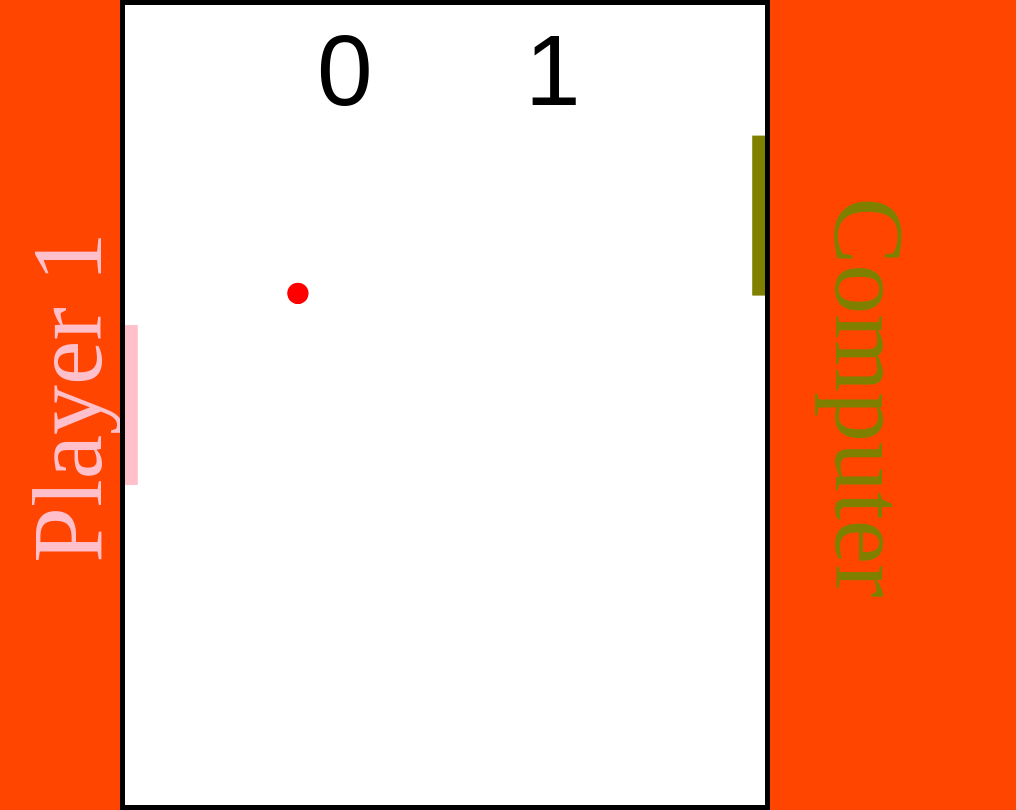
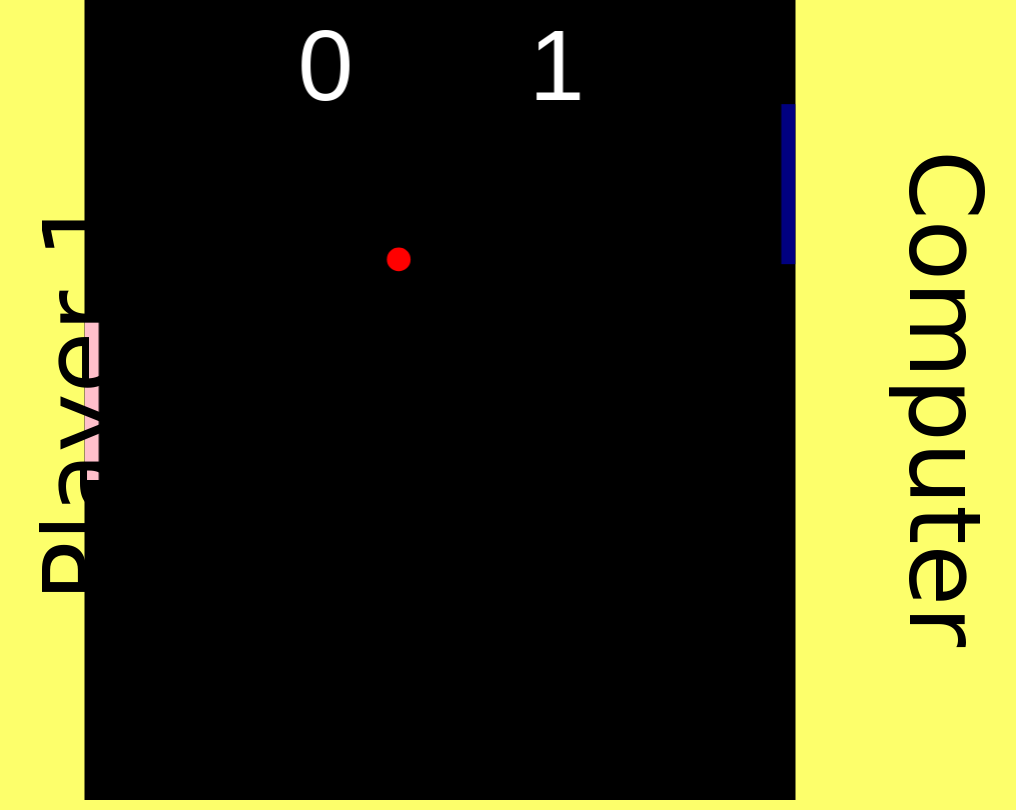
Before and after one commit to 1611Aryan/pong-ping.github.io, a plain HTML site: page index.html in a window 1280 px wide. Shown: the whole page, without its empty margins (200-1216 px from the left). Drawn offline with Linux system fonts and the light colour scheme; a web font is replaced by a local one.

Commit message:
color change

```diff
--- a/CSS/design.css
+++ b/CSS/design.css
@@ -1,42 +1,49 @@
 @charset "utf-8";
+
 /* CSS Document */
-html{
-    font-size:62.5%;
+html {
+    font-size: 62.5%;
 }
-body{
-    margin:0px;
-    padding:0;
-    overflow:hidden;
-    background-color:orangered;
+
+body {
+    margin: 0px;
+    padding: 0;
+    overflow: hidden;
+    background-color:#fdff6b;
+    font-family: 'Ranchers', cursive;
 }
-canvas{
-    background-color:#ffffff;
-    position:absolute;
-    left:25%;
-    border:5px solid  #000000;
+
+canvas {
+    background-color: #000000;
+    position: absolute;
+    left: 50%;
+    transform: translateX(-50%);
+}
+
+#wrapper {
+    position: absolute;
+    left: 10%;
+}
+
+p {
+    display: inline-block;
+    color: black;
+    font-size: 10rem;
+    position: relative;
+    top: 30%;
 
 }
-#wrapper{
-    position:absolute;
-    left:10%;
+
+#left {
+    position: absolute;
+    -webkit-transform: rotate(270deg);
+    transform: rotate(270deg);
+    left: 6%;
 }
-p{
-    display:inline-block;
-    color:white;
-    font-size:10rem;
-    position:relative;
-    top:30%;
 
-}
-#left{
-    position:absolute;
-    -webkit-transform:rotate(270deg);
-    transform: rotate(270deg);
-    left:8%;
-}
-#right{
-    position:absolute;
-    left:68%;
-    -webkit-transform:rotate(90deg);
+#right {
+    position: absolute;
+    left: 70%;
+    -webkit-transform: rotate(90deg);
     transform: rotate(90deg);
 }
--- a/JS/logic.js
+++ b/JS/logic.js
@@ -1,7 +1,7 @@
 // JavaScript Document
 const canvas = document.querySelector('canvas');
 const c = canvas.getContext('2d');
-canvas.width = window.innerWidth / 2;
+canvas.width = window.innerWidth / 1.8;
 canvas.height = window.innerHeight / 1;
 const pi = Math.PI
 let mouse = {
@@ -29,7 +29,7 @@ window.addEventListener('mousemove', function (event) {
 function random() {
   return ((Math.random() - 0.5) * 12);
 }
-//Objects
+//////////////////////////////////////Objects
 const user1 = {
   x: 0,
   y: 0,
@@ -46,21 +46,21 @@ const user2 = {
   z: 0,
   height: canvas.height / 5,
   width: canvas.width / 50,
-  color: 'olive',
+  color: 'navy',
   level: 0.05
 };
 
 
 let orb = {
   x: canvas.width / 2,
-  y: canvas.height/2,
+  y: canvas.height / 2,
   dx: undefined, //defined in init functio random value between [-8,-4]U[4,8]
   dy: undefined, //defined in init functio random value between [-8,-4]U[4,8]
   radius: canvas.width / 60,
   color: 'red'
 };
 
-/////////////////////////////////////////////////////////
+/////////////////////////////////////////////////////////////////////////
 
 function Paddle(x, y, z, width, height, color, level) {
   this.x = x;
@@ -92,7 +92,7 @@ let player1;
 
 let player2;
 
-///////////////////////////////////////////////////
+///////////////////////////////////////////////////////////////////////////////
 
 function Ball(x, y, dx, dy, radius, color) {
   this.x = x;
@@ -106,6 +106,9 @@ function Ball(x, y, dx, dy, radius, color) {
     c.beginPath();
     c.arc(this.x, this.y, this.radius, 0, pi * 2, false);
     c.fillStyle = this.color;
+    c.lineWidth = 0.5;
+    c.strokeStyle = 'navy';
+    c.stroke;
     c.fill();
 
   }
@@ -159,7 +162,7 @@ function Ball(x, y, dx, dy, radius, color) {
 }
 
 let ball;
-////////////////////////////////////////////////////////////
+//////////////////////////////////////////////////////////////////////////////////
 
 function init() {
   text();
@@ -169,9 +172,7 @@ function init() {
   orb.dx = random();
   orb.dy = random();
   player1 = new Paddle(user1.x, user1.y, user1.z, user1.width, user1.height, user1.color, user1.level);
-  $('#left').css("color",user1.color);
   player2 = new Paddle(user2.x, user2.y, user2.z, user2.width, user2.height, user2.color, user2.level);
-$('#right').css("color",user2.color);
   ball = new Ball(orb.x, orb.y, orb.dx, orb.dy, orb.radius, orb.color);
 }
 
@@ -188,7 +189,7 @@ function Divider() {
 }
 
 const divider = new Divider;
-//////////////////////////////////////////////////////////
+////////////////////////////////////////////////////////////////////////////////////
 function collision(p, b) {
   p.top = p.y;
   p.bottom = p.y + p.height;
@@ -211,12 +212,12 @@ function collision(p, b) {
   }
 }
 
-///////////////////////////////////////////////////
+//////////////////////////////////////////////////////////////////////////////
 
 function text(i = 0, j = 0) {
 
   c.font = "10rem Arial";
-  c.fillStyle = 'black';
+  c.fillStyle = 'white';
   c.fillText(j, canvas.width * (1 / 2 - 1 / 5), canvas.height / 8);
   c.fillText(i, canvas.width * (1 / 2 + 1 / 8), canvas.height / 8);
   //console.log('text');
--- a/index.html
+++ b/index.html
@@ -1,14 +1,19 @@
 <!doctype html>
 <html>
+
 <head>
-<meta charset="utf-8">
-<title>Pong Ping</title>
-<link rel="stylesheet" type="text/css" href="CSS/design.css">
+  <meta charset="utf-8">
+  <title>Pong Ping</title>
+  <link rel="stylesheet" type="text/css" href="CSS/design.css">
+  <link href="https://fonts.googleapis.com/css2?family=Ranchers&display=swap" rel="stylesheet">
 </head>
 <script type="text/javascript" src="Jquery/jquery.min.js"></script>
-<body><p id="left">Player 1</p>
+
+<body>
   <canvas></canvas>
-    <p id="right">Computer</p>
-<script type="text/javascript" src="JS/logic.js"></script>
+  <p id="left">Player 1</p>
+  <p id="right">Computer</p>
+  <script type="text/javascript" src="JS/logic.js"></script>
 </body>
+
 </html>
```
